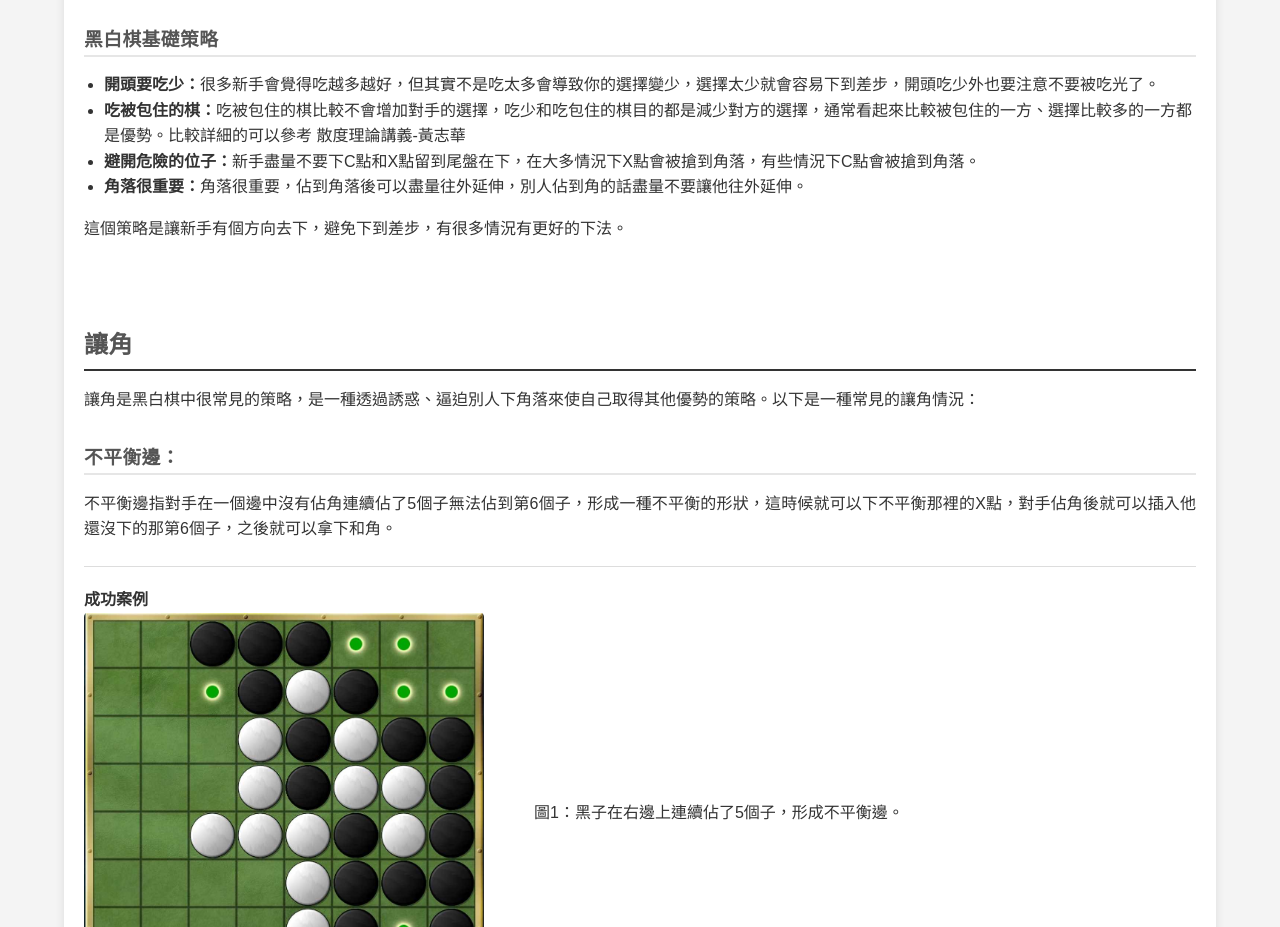
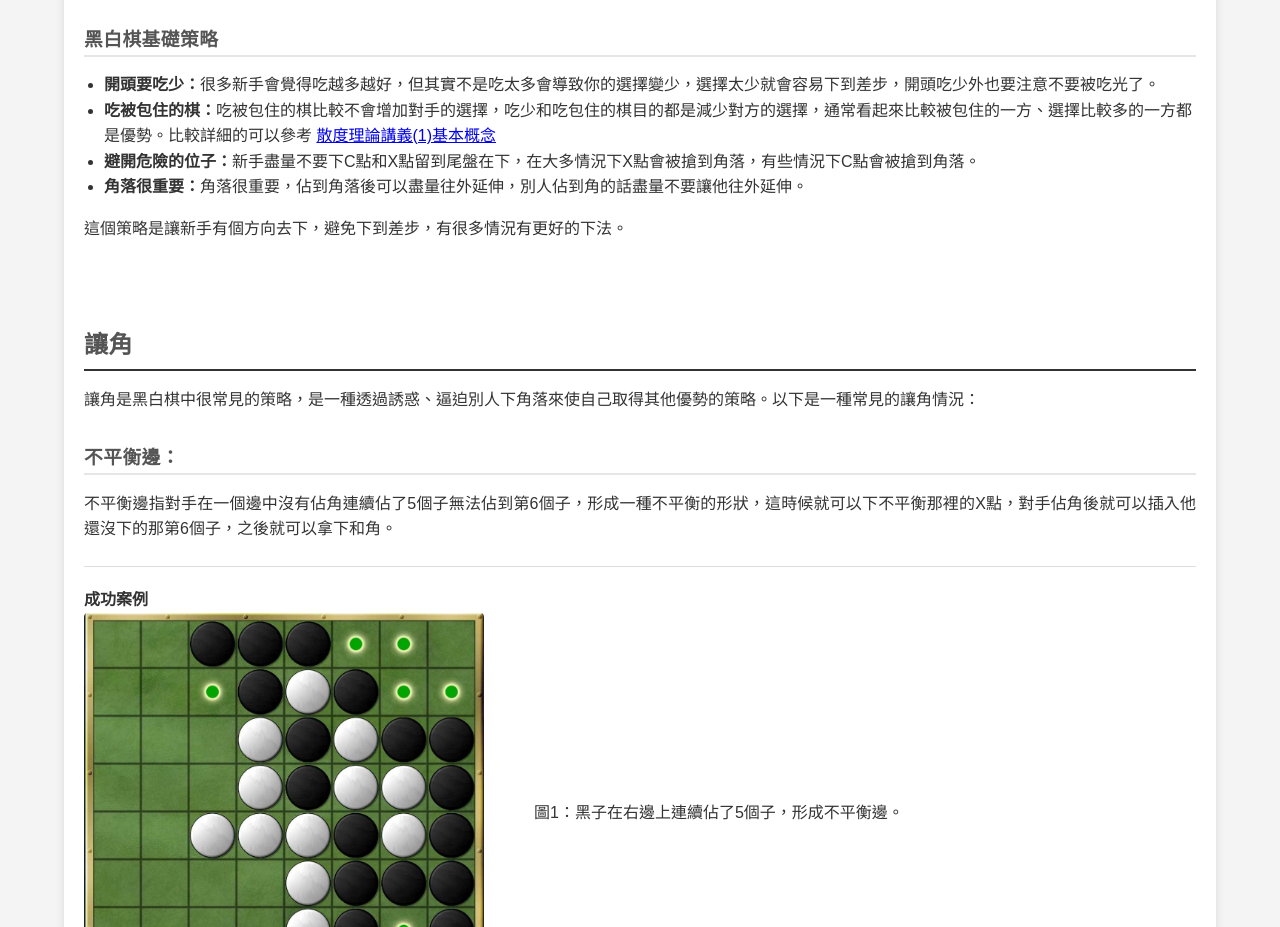
Before and after one commit to Worldview108/Othello, a plain HTML site: page index.html in a window 1280 px wide. Shown: the part 1300-2227 px from the top of the page. Drawn offline with Linux system fonts and the light colour scheme.

Commit message:
Update index.html

```diff
--- a/index.html
+++ b/index.html
@@ -337,7 +337,7 @@
         <h3>黑白棋基礎策略</h3>
         <ul class="strategies-list">
             <li><strong>開頭要吃少：</strong>很多新手會覺得吃越多越好，但其實不是吃太多會導致你的選擇變少，選擇太少就會容易下到差步，開頭吃少外也要注意不要被吃光了。</li>
-            <li><strong>吃被包住的棋：</strong>吃被包住的棋比較不會增加對手的選擇，吃少和吃包住的棋目的都是減少對方的選擇，通常看起來比較被包住的一方、選擇比較多的一方都是優勢。比較詳細的可以參考 <a http://m.blog.chinaunix.net/uid-20375883-id-3274497.html" target="_blank">散度理論講義-黃志華</a></li>
+            <li><strong>吃被包住的棋：</strong>吃被包住的棋比較不會增加對手的選擇，吃少和吃包住的棋目的都是減少對方的選擇，通常看起來比較被包住的一方、選擇比較多的一方都是優勢。比較詳細的可以參考 <a href="http://m.blog.chinaunix.net/uid-20375883-id-3274497.html" target="_blank">散度理論講義(1)基本概念</a></li>
             <li><strong>避開危險的位子：</strong>新手盡量不要下C點和X點留到尾盤在下，在大多情況下X點會被搶到角落，有些情況下C點會被搶到角落。</li>
             <li><strong>角落很重要：</strong>角落很重要，佔到角落後可以盡量往外延伸，別人佔到角的話盡量不要讓他往外延伸。</li>
         </ul>
```
